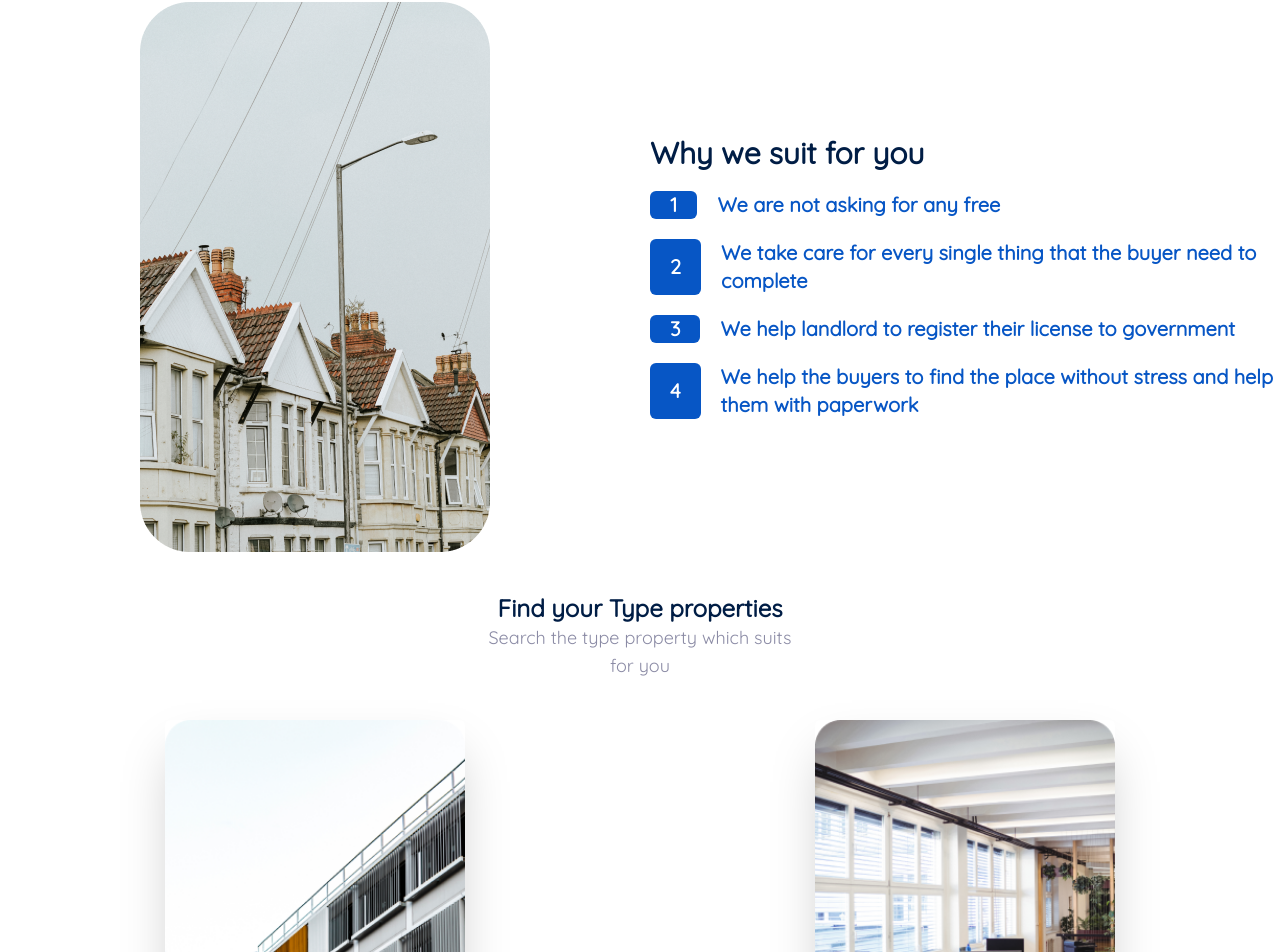
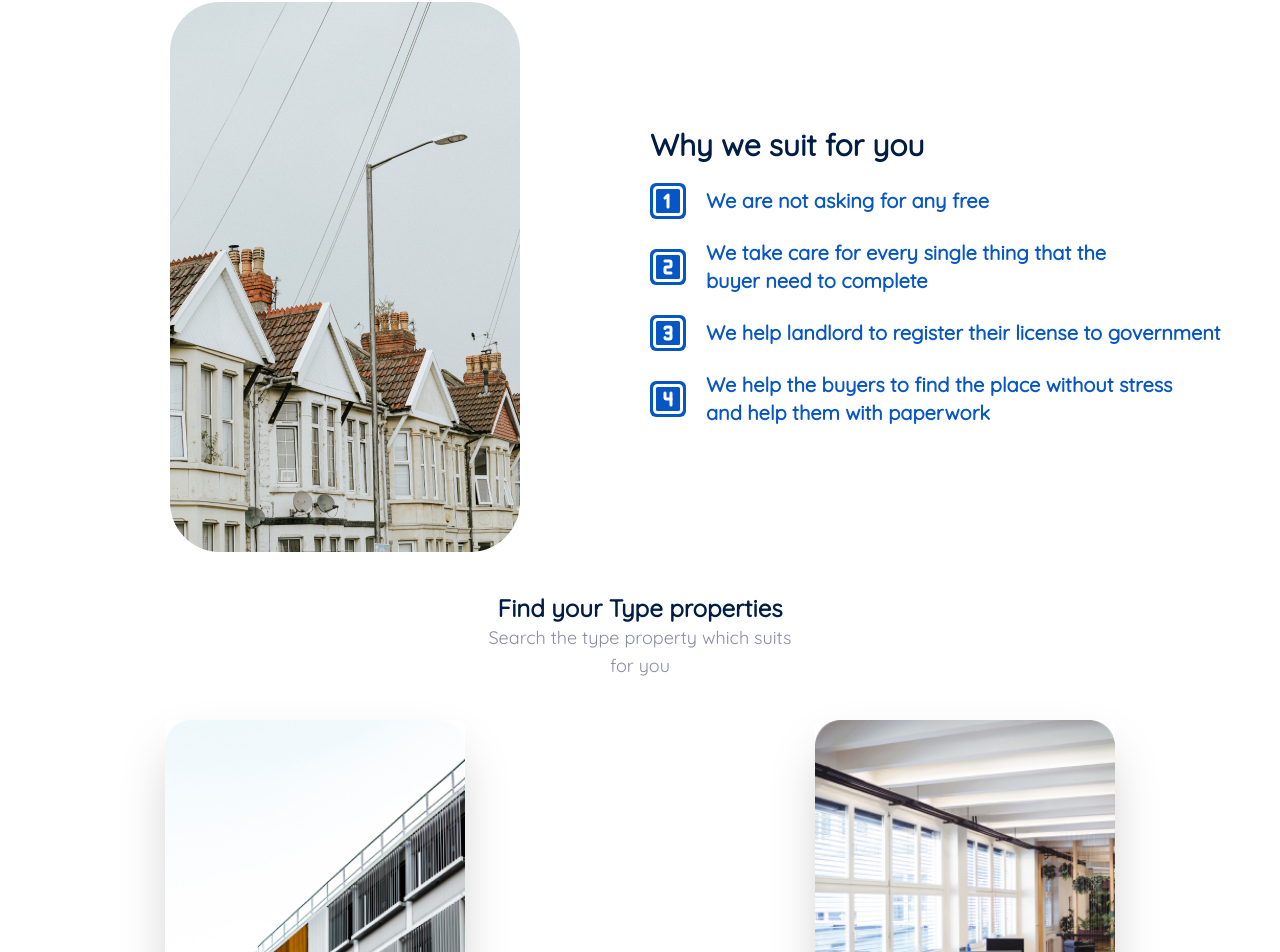
Before and after one commit to danielgen01/nakama_property_page, a React (Vite) app: page / in a window 1280 px wide. Shown: the part 718-1670 px from the top of the page. Built offline with nearby package versions, Linux system fonts and the light colour scheme.

Commit message:
add icons to benefits banner

```diff
--- a/src/components/BenefitsBanner/BenefitsBanner.tsx
+++ b/src/components/BenefitsBanner/BenefitsBanner.tsx
@@ -1,5 +1,11 @@
 import React from "react"
 import Benefits_pic from "../../assets/Benefits_pic.png"
+import {
+  TbSquareNumber1,
+  TbSquareNumber2,
+  TbSquareNumber3,
+  TbSquareNumber4,
+} from "react-icons/tb"
 
 const BenefitsBanner = () => {
   return (
@@ -12,41 +18,34 @@ const BenefitsBanner = () => {
           <h1 className="text-main-dark-blue text-xl font-bold lg:text-3xl text-center">
             Why we suit for you
           </h1>
-          <div className="benefit-1-ctn flex mt-5 gap-5">
-            <div className="px-5 rounded-md font-bold text-xl bg-main-light-blue text-white flex items-center">
-              1
-            </div>
+          <div className="benefit-1-ctn flex mt-5 gap-5 items-center">
+            <TbSquareNumber1 className="text-4xl rounded-md bg-main-light-blue text-white " />
             <p className="text-sm md:text-md lg:text-xl text-main-light-blue font-bold">
               We are not asking for any free
             </p>
           </div>
 
-          <div className="benefit-2-ctn flex mt-5 gap-5">
-            <div className="px-5 rounded-md font-bold text-xl bg-main-light-blue text-white flex items-center">
-              2
-            </div>
+          <div className="benefit-2-ctn flex mt-5 gap-5 items-center">
+            <TbSquareNumber2 className="text-4xl rounded-md bg-main-light-blue text-white " />
             <p className="text-sm md:text-md lg:text-xl text-main-light-blue font-bold">
-              We take care for every single thing that the buyer need to
+              We take care for every single thing that the <br /> buyer need to
               complete
             </p>
           </div>
 
-          <div className="benefit-3-ctn flex mt-5 gap-5">
-            <div className="px-5 rounded-md font-bold text-xl bg-main-light-blue text-white flex items-center">
-              3
-            </div>
+          <div className="benefit-3-ctn flex mt-5 gap-5 items-center">
+            <TbSquareNumber3 className="text-4xl rounded-md bg-main-light-blue text-white " />
             <p className="text-sm md:text-md lg:text-xl text-main-light-blue font-bold">
               We help landlord to register their license to government
             </p>
           </div>
 
-          <div className="benefit-4-ctn flex mt-5 gap-5">
-            <div className="px-5 rounded-md font-bold text-xl bg-main-light-blue text-white flex items-center">
-              4
-            </div>
+          <div className="benefit-4-ctn flex mt-5 gap-5 items-center">
+            <TbSquareNumber4 className="text-4xl rounded-md bg-main-light-blue text-white " />
             <p className="text-sm md:text-md lg:text-xl text-main-light-blue font-bold">
-              We help the buyers to find the place without stress and help them
-              with paperwork
+              We help the buyers to find the place without stress
+              <br />
+              and help them with paperwork
             </p>
           </div>
         </div>
```
